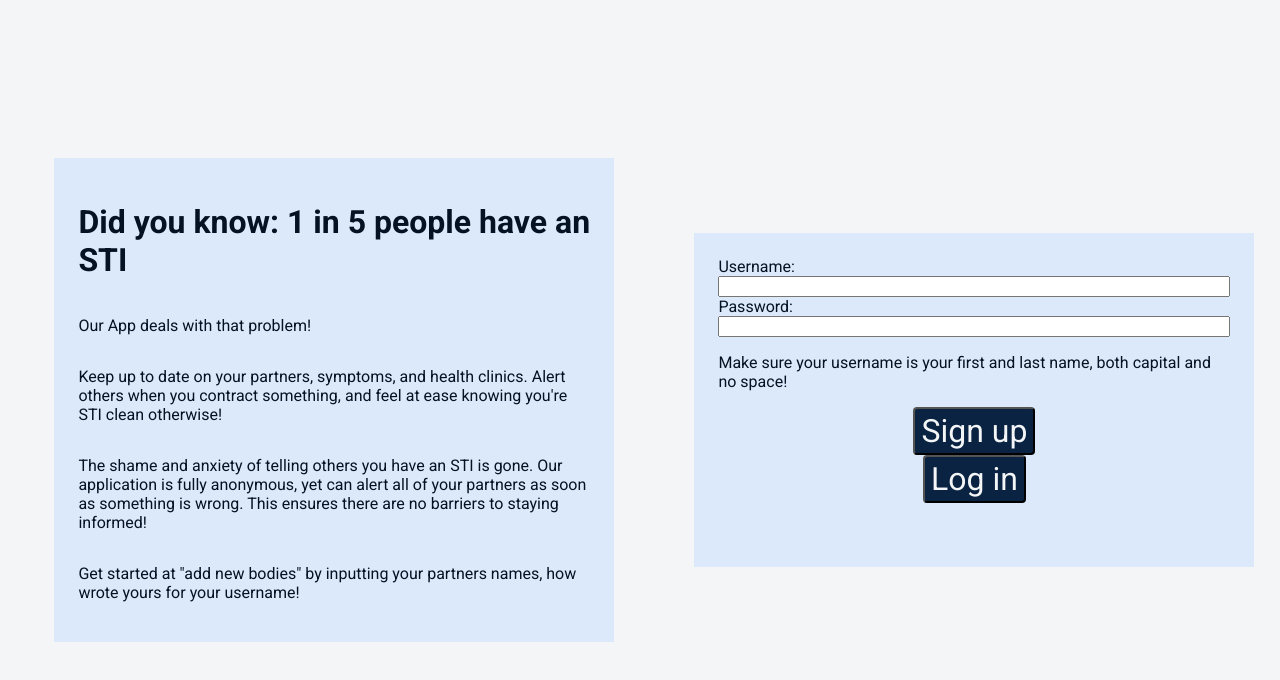
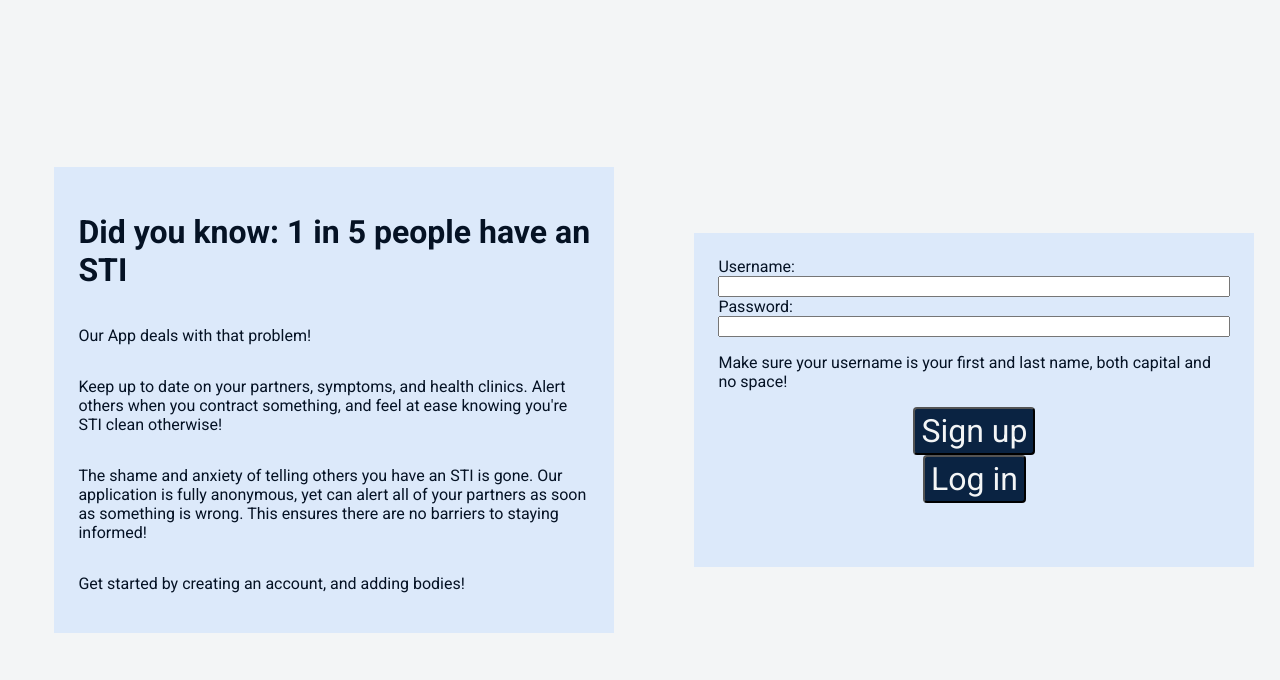
Before and after one commit to aidenfockens/SexualHealthApp, a React (Create React App) app in the folder sexhealthapp/: page / in a window 1280 px wide. Shown: the top 680 px of the page. Built offline with nearby package versions, Linux system fonts and the light colour scheme.

Commit message:
login blurb

```diff
--- a/sexhealthapp/src/Pages/LogIn.jsx
+++ b/sexhealthapp/src/Pages/LogIn.jsx
@@ -86,7 +86,7 @@ const LogIn = () => {
             <p>Our App deals with that problem!</p>
             <p>Keep up to date on your partners, symptoms, and health clinics. Alert others when you contract something, and feel at ease knowing you're STI clean otherwise!</p>
             <p>The shame and anxiety of telling others you have an STI is gone. Our application is fully anonymous, yet can alert all of your partners as soon as something is wrong. This ensures there are no barriers to staying informed!</p>
-            <p>Get started at "add new bodies" by inputting your partners names, how wrote yours for your username! </p>
+            <p>Get started by creating an account, and adding bodies! </p>
 
             </BlurbContainer>
             <BlurbContainer>
```
Also changed, not shown: 1 other file (tests, documents, lock files or other folders).
